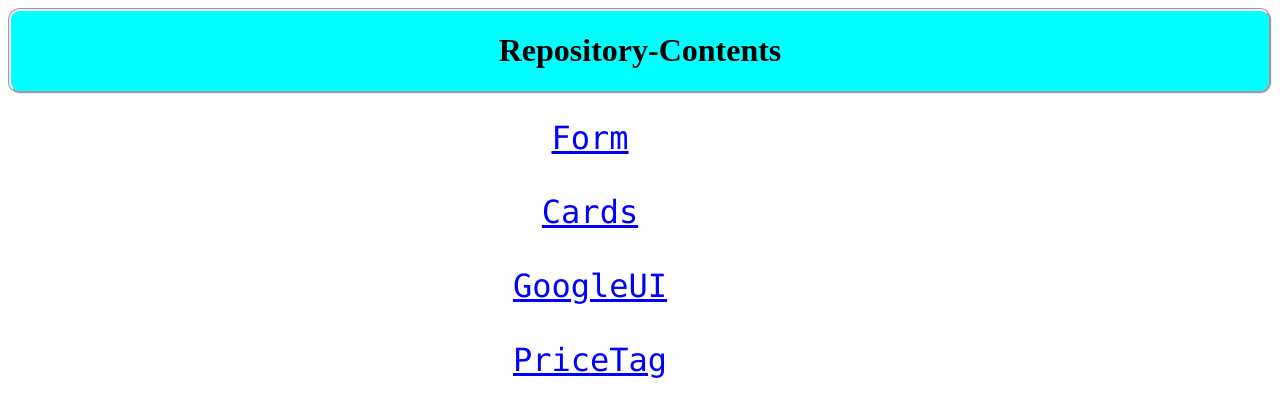
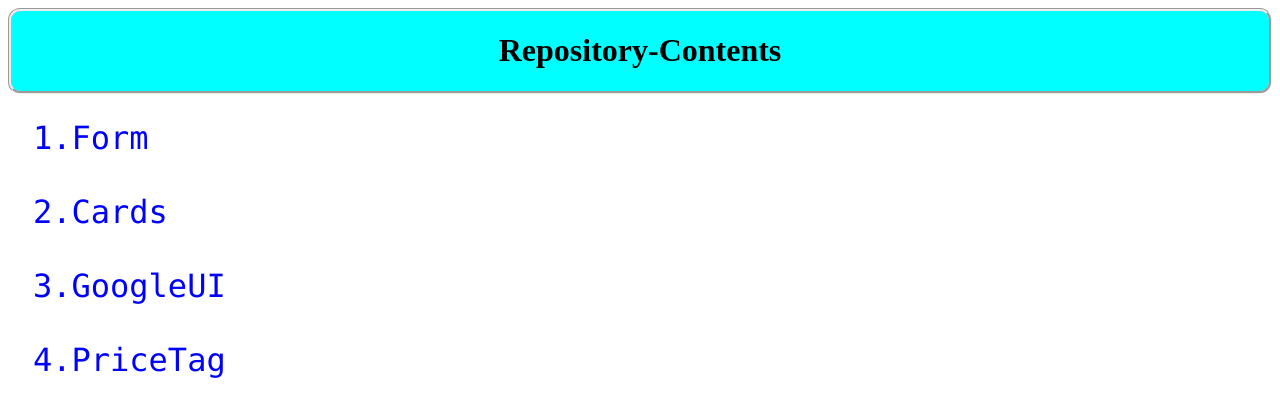
Before and after one commit to abhi3k/FrontendAssignments, a plain HTML site: page index.html in a window 1280 px wide. Drawn offline with Linux system fonts and the light colour scheme.

Commit message:
Put index

```diff
--- a/index.html
+++ b/index.html
@@ -20,7 +20,7 @@
         }
         .works > div{
             margin: 25px;
-            text-align: center;
+            /* text-align: center; */
             /* flex-wrap: wrap; */
         }
         .works a{
@@ -28,6 +28,7 @@
             color: blue;
             font-size: xx-large;
             font-family: Menlo;
+            text-decoration: none;
         }
         /* @media(max-width: 700px){
             .works{
@@ -43,10 +44,10 @@
     </div>
     <div class="works">
         <div>
-        <a href="https://abhi3k.github.io/FrontendAssignments/Assignment-1/index.html" target="blank">Form</a> <br><br><br>
-        <a href="https://abhi3k.github.io/FrontendAssignments/Assignment-2/index.html" target="blank">Cards</a> <br><br><br>
-        <a href="https://abhi3k.github.io/FrontendAssignments/Google/index.html" target="blank">GoogleUI</a> <br><br><br>
-        <a href="https://abhi3k.github.io/FrontendAssignments/DeliciousApples/index.html" target="blank">PriceTag</a> <br><br><br>
+        <a href="https://abhi3k.github.io/FrontendAssignments/Assignment-1/index.html" target="_blank">1.Form</a> <br><br><br>
+        <a href="https://abhi3k.github.io/FrontendAssignments/Assignment-2/index.html" target="_blank">2.Cards</a> <br><br><br>
+        <a href="https://abhi3k.github.io/FrontendAssignments/Google/index.html" target="_blank">3.GoogleUI</a> <br><br><br>
+        <a href="https://abhi3k.github.io/FrontendAssignments/DeliciousApples/index.html" target="_blank">4.PriceTag</a> <br><br><br>
     </div>
     </div>
 </body>
```
